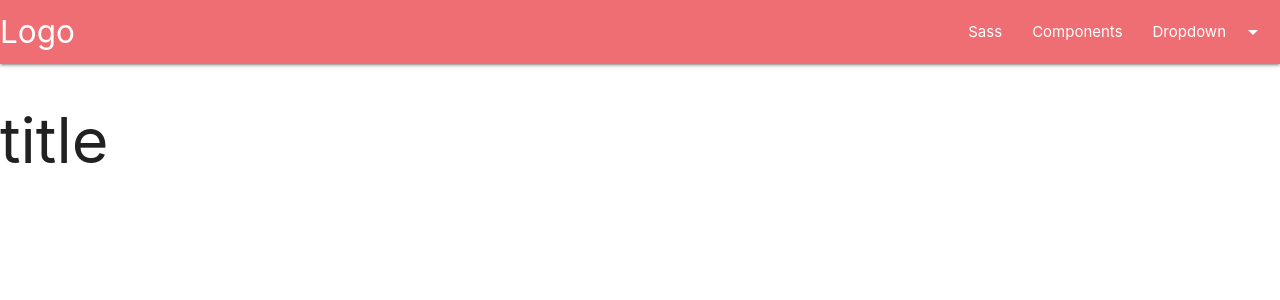
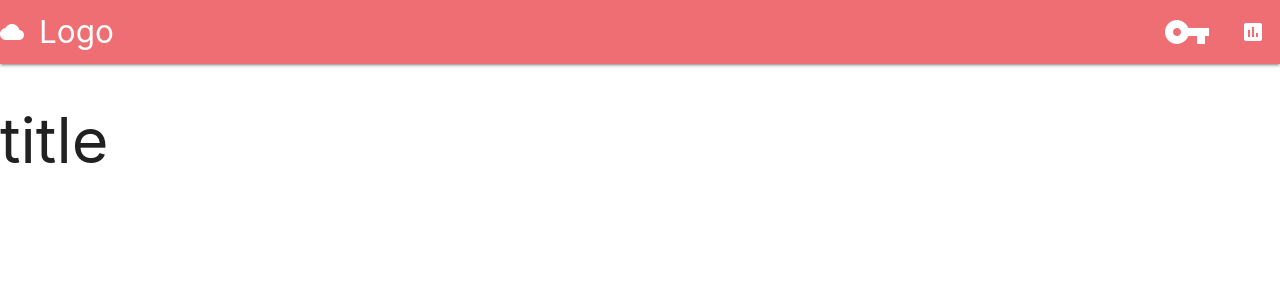
Before and after one commit to hirakei1203/pomodoro, a Django app: page /timer/ in a window 1280 px wide. Shown: the top 300 px of the page. Run offline with Django 3.2, Linux system fonts and the light colour scheme.

Commit message:
icon size

```diff
--- /dev/null
+++ b/timer/static/timer.css
@@ -0,0 +1,5 @@
+
+
+.material-icons.key-icon {
+	font-size: 48px;
+}
--- a/timer/templates/timer/base.html
+++ b/timer/templates/timer/base.html
@@ -9,6 +9,7 @@
   {% block css %}
     <link href="https://fonts.googleapis.com/icon?family=Material+Icons" rel="stylesheet">
     <link rel="stylesheet" href="https://cdnjs.cloudflare.com/ajax/libs/materialize/1.0.0-rc.1/css/materialize.min.css" integrity="sha256-qj3p6P1fJIV+Ndv7RW1ovZI2UhOuboj9GcODzcNFIN8=" crossorigin="anonymous" />
+    <link href="{% static 'timer.css' %}" rel="stylesheet" type="text/css" />
   {% endblock css %}
 
   </head>
@@ -33,23 +34,15 @@
 
     </script>
     {% endblock javascript %}
-    <ul id="dropdown1" class="dropdown-content">
-      <li><a href="#!">one</a></li>
-      <li><a href="#!">two</a></li>
-      <li class="divider"></li>
-      <li><a href="#!">three</a></li>
-    </ul>
     <nav>
-      <div class="nav-wrapper">
-        <a href="#!" class="brand-logo">Logo</a>
-        <ul class="right hide-on-med-and-down">
-          <li><a href="sass.html">Sass</a></li>
-          <li><a href="badges.html">Components</a></li>
-          <!-- Dropdown Trigger -->
-          <li><a class="dropdown-trigger" href="#!" data-target="dropdown1">Dropdown<i class="material-icons right">arrow_drop_down</i></a></li>
-        </ul>
-      </div>
-    </nav>
+    <div class="nav-wrapper">
+      <a href="#!" class="brand-logo"><i class="material-icons">cloud</i>Logo</a>
+      <ul class="right hide-on-med-and-down">
+        <li><a href="collapsible.html"><i class="material-icons key-icon">vpn_key</i></a></li>
+        <li><a href="mobile.html"><i class="material-icons">assessment</i></a></li>
+      </ul>
+    </div>
+  </nav>
     {% block content %}
     {% endblock %}
 
```
Also changed, not shown: pomodoro/settings.py (+5 -2 lines).
